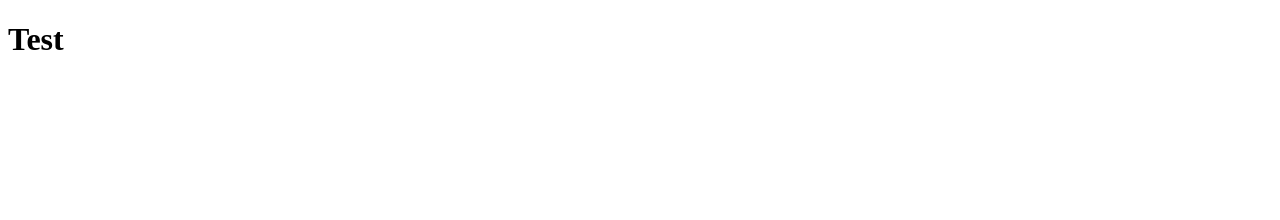
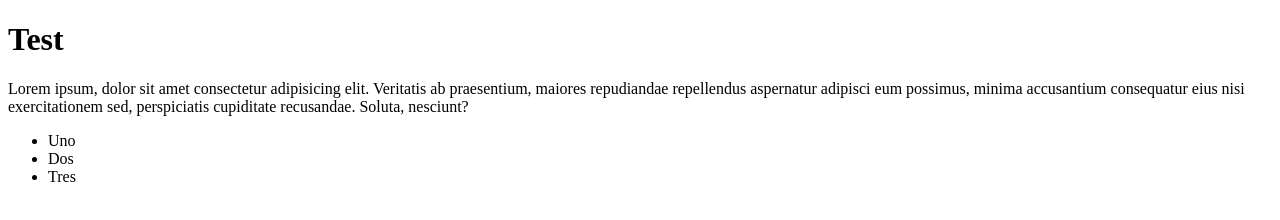
Before and after one commit to dianatorresguarnizo/practicacomplexivo, a plain HTML site: page contactos.html in a window 1280 px wide. Drawn offline with Linux system fonts and the light colour scheme.

Commit message:
Commit 2

```diff
--- a/contactos.html
+++ b/contactos.html
@@ -8,5 +8,11 @@
 </head>
 <body>
     <h1>Test</h1>
+    <p>Lorem ipsum, dolor sit amet consectetur adipisicing elit. Veritatis ab praesentium, maiores repudiandae repellendus aspernatur adipisci eum possimus, minima accusantium consequatur eius nisi exercitationem sed, perspiciatis cupiditate recusandae. Soluta, nesciunt?</p>
+    <ul>
+        <li>Uno</li>
+        <li>Dos</li>
+        <li>Tres</li>
+    </ul>
 </body>
 </html>
```
Also changed, not shown: index.html (+1 -0 lines).
